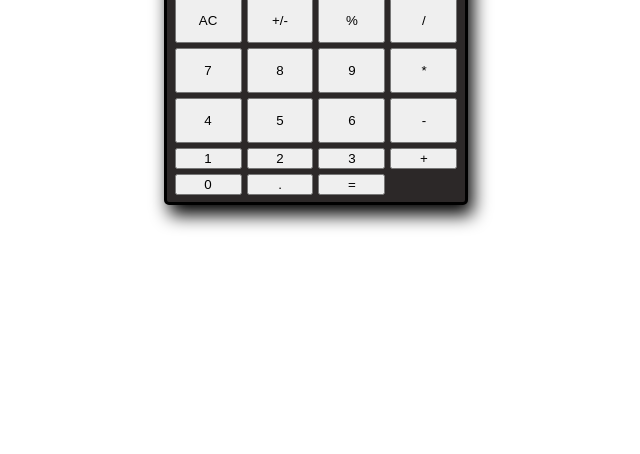
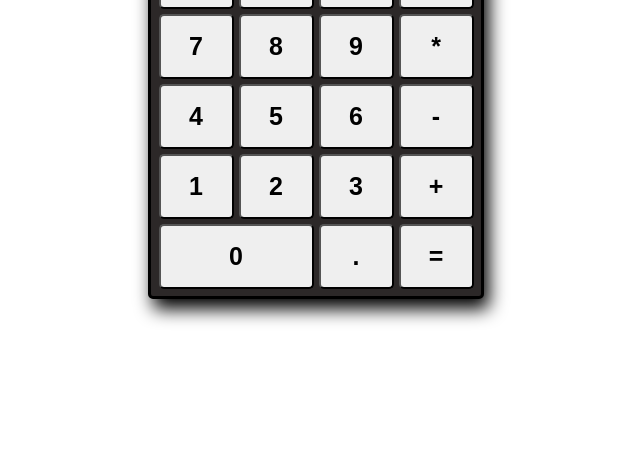
Before and after one commit to EmbryonicDev/calculator, a plain HTML site: page index.html in a window 1280 px wide. Shown: the part 362-816 px from the top of the page, without its empty margins (332-972 px from the left). Drawn offline with Linux system fonts and the light colour scheme.

Commit message:
conform with html file after class name update

```diff
--- a/style.css
+++ b/style.css
@@ -20,7 +20,7 @@ body {
 
 #container,
 #display,
-.btn {
+button {
   border-radius: 5px;
 }
 
@@ -39,14 +39,14 @@ body {
   background-color: rgb(201, 198, 198);
 }
 
-.btn  {
+button  {
   width: 75px;
   height: 65px;
   font-size: 25px;
   font-weight: 900;
 }
 
-#zero {
+#zeroBtn {
   grid-column: span 2;
   display: flex;
   justify-content: center;
```
